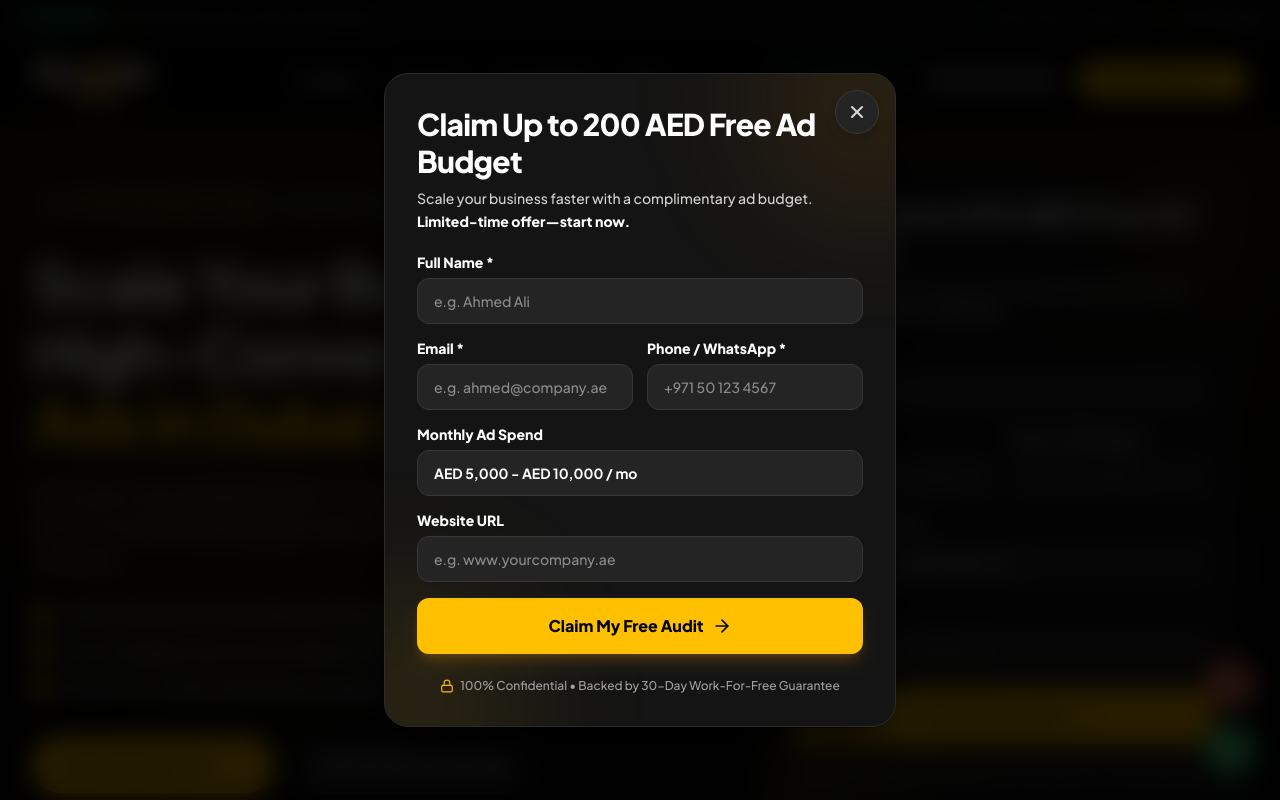
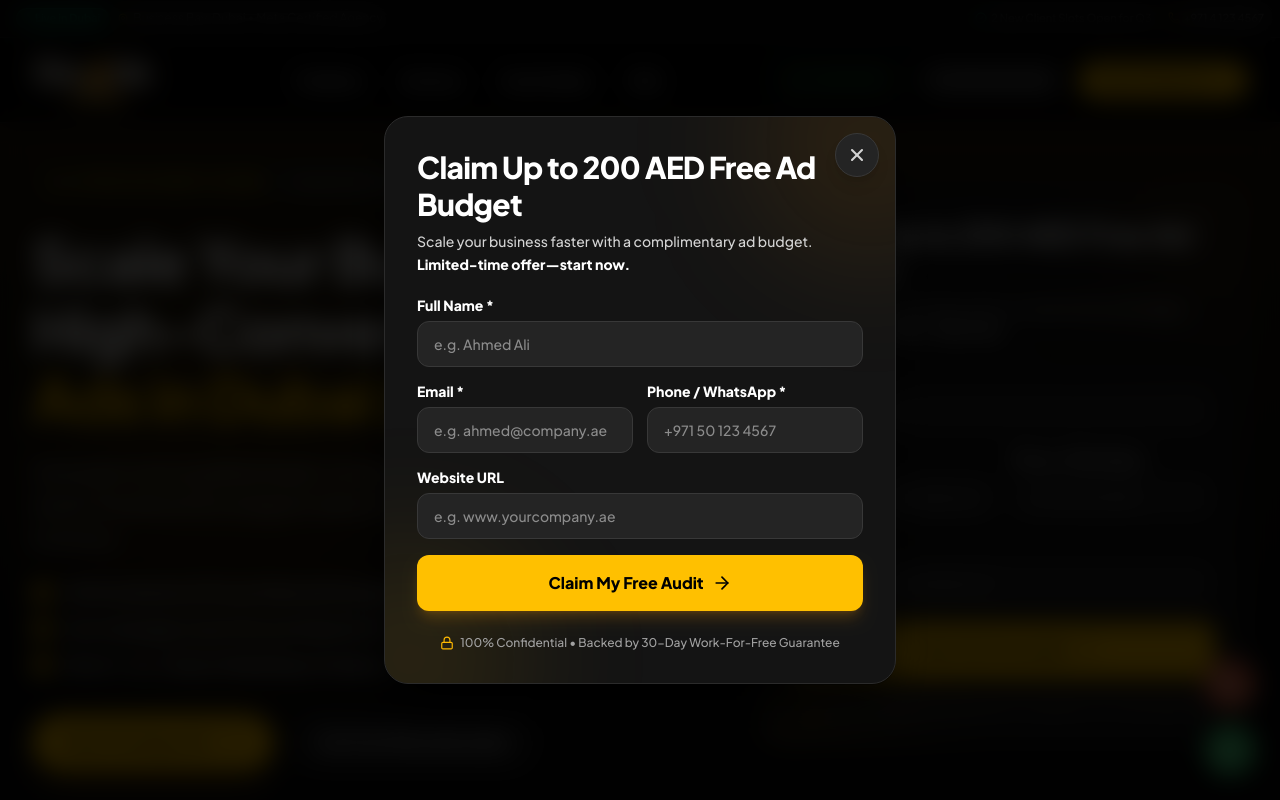
Before and after one commit to skkhan3050/Goads-MetaAds-Landing-Page-, a React (Vite) app: page / in a window 1280 px wide. Shown: the top 800 px of the page. Built offline with nearby package versions, Linux system fonts and the light colour scheme.

Commit message:
remove_monthly_ad_spend_field

```diff
--- a/src/components/HeroAuditFormCard.tsx
+++ b/src/components/HeroAuditFormCard.tsx
@@ -141,30 +141,7 @@ export const HeroAuditFormCard: React.FC<HeroAuditFormCardProps> = ({
               </div>
             </div>
 
-            {/* Monthly Ad Spend Dropdown */}
-            <div>
-              <label className="block text-xs sm:text-sm font-extrabold text-white mb-1.5">
-                Monthly Ad Spend
-              </label>
-              <select
-                value={monthlyBudget}
-                onChange={(e) => setMonthlyBudget(e.target.value)}
-                className="w-full bg-[#242424] border border-[#383838] text-white font-bold rounded-xl px-4 py-3 text-sm focus:outline-none focus:border-[#FFC000] focus:ring-1 focus:ring-[#FFC000] transition-all appearance-none cursor-pointer"
-              >
-                <option value="AED 5,000 - AED 10,000 / mo" className="bg-[#141414] text-white font-semibold">
-                  AED 5,000 - AED 10,000 / mo
-                </option>
-                <option value="AED 10,000 - AED 25,000 / mo" className="bg-[#141414] text-white font-semibold">
-                  AED 10,000 - AED 25,000 / mo
-                </option>
-                <option value="AED 25,000 - AED 50,000 / mo" className="bg-[#141414] text-white font-semibold">
-                  AED 25,000 - AED 50,000 / mo
-                </option>
-                <option value="AED 50,000+ / mo" className="bg-[#141414] text-white font-semibold">
-                  AED 50,000+ / mo (Scale)
-                </option>
-              </select>
-            </div>
+
 
             {/* Website URL */}
             <div>
```
